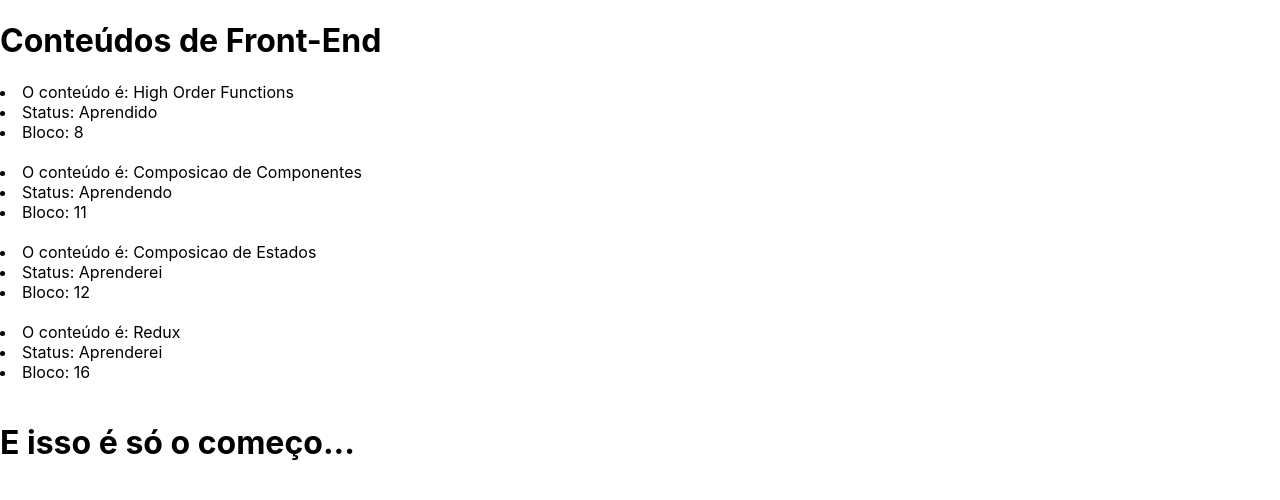
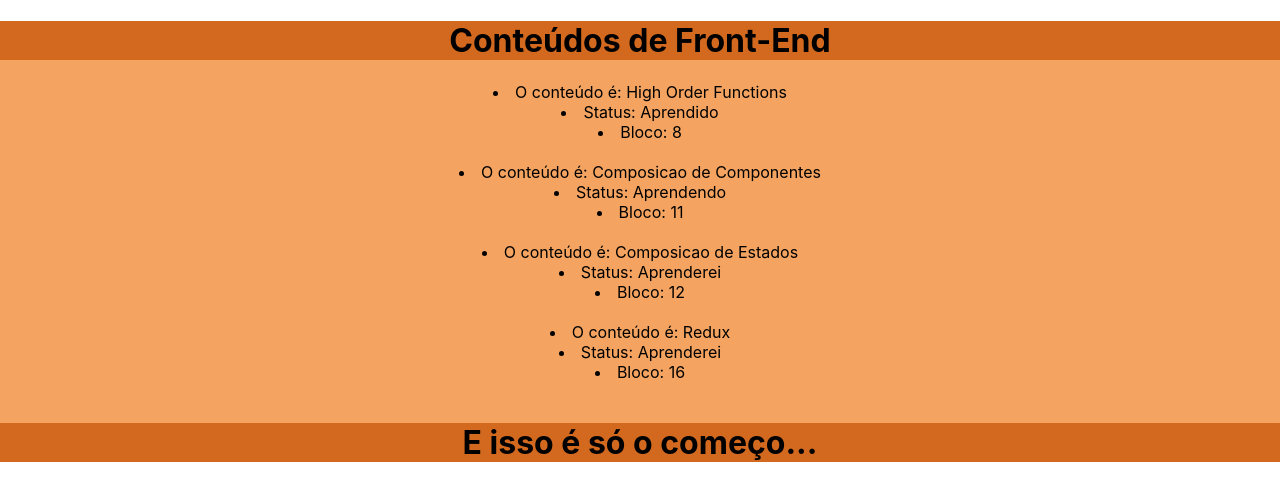
Before and after one commit to Samuelhyrum/Hello-Wolrd, a React (Create React App) app in the folder front-end/bloco-10-introducao-a-react/dia-1-hello-world-no-react/fixar/: page / in a window 1280 px wide. Shown: the top 500 px of the page. Built offline with nearby package versions, Linux system fonts and the light colour scheme.

Commit message:
Requisito bonus de estilização

```diff
--- a/front-end/bloco-10-introducao-a-react/dia-1-hello-world-no-react/fixar/src/App.css
+++ b/front-end/bloco-10-introducao-a-react/dia-1-hello-world-no-react/fixar/src/App.css
@@ -1,5 +1,15 @@
 .App {
   text-align: center;
+}
+
+.Header {
+  text-align: center;
+  background-color: sandybrown;
+}
+
+.Footer {
+  text-align: center;
+  background-color: chocolate;
 }
 
 .App-logo {
@@ -32,6 +42,7 @@
   from {
     transform: rotate(0deg);
   }
+
   to {
     transform: rotate(360deg);
   }
--- a/front-end/bloco-10-introducao-a-react/dia-1-hello-world-no-react/fixar/src/App.js
+++ b/front-end/bloco-10-introducao-a-react/dia-1-hello-world-no-react/fixar/src/App.js
@@ -1,16 +1,16 @@
 import React from 'react';
-// import './App.css';
+import './App.css';
 // import Header from './Header';
 import Content from './Content';
 import Header from './Header';
 import Footer from './Footer';
 
 function App() {
-  return <main>
-    <Header/>
+  return <main className='Header'>
+    <Header />
     <Content />
-    <footer>
-      <Footer/>
+    <footer className='Footer'>
+      <Footer />
     </footer>
     </main>
 
--- a/front-end/bloco-10-introducao-a-react/dia-1-hello-world-no-react/fixar/src/Content.jsx
+++ b/front-end/bloco-10-introducao-a-react/dia-1-hello-world-no-react/fixar/src/Content.jsx
@@ -29,9 +29,9 @@ class Content extends React.Component {
             <main>
                 {conteudos.map((conteudo, index) => {
                     return (
-                        <div key={index}> <li>
+                        <div className='Content' key={index}> <li>
                             O conteúdo é:  {conteudo.conteudo}
-                        </li>
+                        </li >
                             <li>
                                 Status: {conteudo.status}
                             </li>
--- a/front-end/bloco-10-introducao-a-react/dia-1-hello-world-no-react/fixar/src/Header.jsx
+++ b/front-end/bloco-10-introducao-a-react/dia-1-hello-world-no-react/fixar/src/Header.jsx
@@ -3,7 +3,7 @@ import React from "react";
 class Header extends React.Component {
     render() {
         return (
-            <h1>
+            <h1 className='Footer'>
                 Conteúdos de Front-End
             </h1>
         )
```
